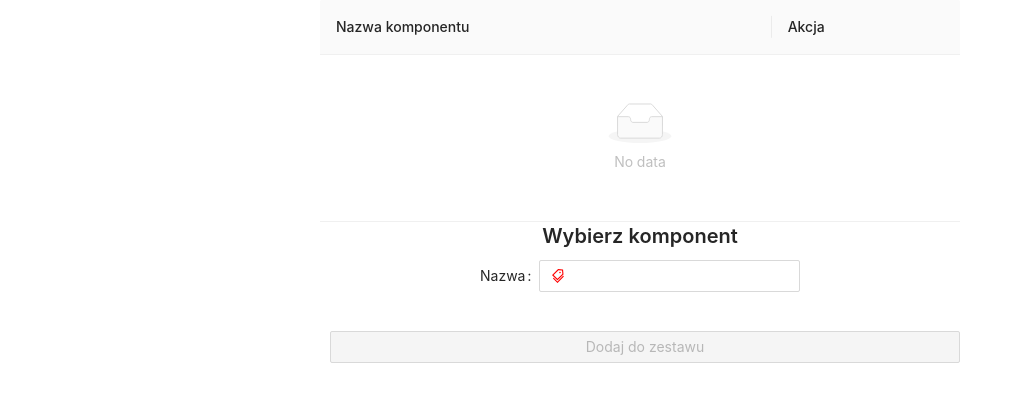
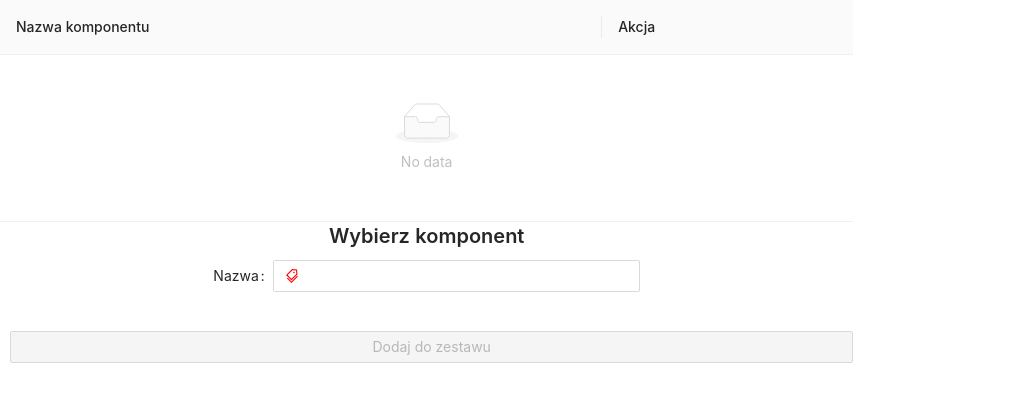
Before and after one commit to CMSBusters/wp-code, a React (Create React App) app in the folder frontend/: page / in a window 1280 px wide. Shown: the top 402 px of the page, without its empty margins (0-1023 px from the left). Built offline with nearby package versions, Linux system fonts and the light colour scheme.

Commit message:
ui improvements

```diff
--- a/frontend/src/App.css
+++ b/frontend/src/App.css
@@ -1,6 +1,3 @@
-div[name='todotext'] {
-    margin-bottom: 0;
-}
 
 .App {
     margin-top: 25px;
@@ -21,15 +18,10 @@ span[role='img'] {
     color: red;
 }
 
-.true {
-    text-decoration: line-through;
-}
-
 .hideaction {
     display: none;
 }
 
-.CalendarLabel,
 .TitleLength {
     margin-left: 30px;
 }
--- a/frontend/src/App.js
+++ b/frontend/src/App.js
@@ -5,25 +5,25 @@ import {Table, Row, Col} from 'antd';
 import 'antd/dist/antd.css';
 import './App.css';
 
-import {AddTodoForm} from './components/Form/AddForm.component';
-import {stateReducer} from './utils/functions/stateReducer.js';
+import {AddForm} from './components/Form/AddForm.component';
+import {stateReducer} from './functions/stateReducer.js';
 
-import {FORM_COLUMNS} from './utils/constants/FORM_COLUMNS';
+import {FORM_COLUMNS} from './constants/FORM_COLUMNS';
 
 export const AppContext = createContext();
 
 const App = () => {
-    const [todos, dispatchTodos] = useImmerReducer(stateReducer, []);
+    const [items, dispatchItems] = useImmerReducer(stateReducer, []);
     return (
-        <AppContext.Provider value={[todos, dispatchTodos]}>
-            <Row type="flex" justify="center">
-                <Col xs={24} sm={24} md={24} lg={12} xl={12}>
-                    <Table dataSource={todos} columns={FORM_COLUMNS}/>
+        <AppContext.Provider value={[items, dispatchItems]}>
+            <Row type="flex" justify="left">
+                <Col xs={24} sm={24} md={24} lg={12} xl={16}>
+                    <Table dataSource={items} columns={FORM_COLUMNS}/>
                 </Col>
             </Row>
-            <Row type="flex" justify="center">
-                <Col xs={24} sm={24} md={24} lg={12} xl={12}>
-                    <AddTodoForm/>
+            <Row type="flex" justify="left">
+                <Col xs={24} sm={24} md={24} lg={12} xl={16}>
+                    <AddForm/>
                 </Col>
             </Row>
         </AppContext.Provider>
--- a/frontend/src/components/Delete/Delete.component.jsx
+++ b/frontend/src/components/Delete/Delete.component.jsx
@@ -4,12 +4,12 @@ import {AppContext} from '../../App';
 import {Popconfirm, Button} from 'antd';
 
 export const Delete = ({record}) => {
-    const [, dispatchTodos] = useContext(AppContext);
+    const [, dispatchItems] = useContext(AppContext);
 
     return (
         <Popconfirm title="Czy na pewno usunąć?"
                     onConfirm={() => {
-                        dispatchTodos({type: 'DELETE_ITEM', payload: record.key,});
+                        dispatchItems({type: 'DELETE_ITEM', payload: record.key,});
                     }}>
             <Button type="primary" danger>Usuń</Button>
         </Popconfirm>
--- a/frontend/src/components/Form/AddForm.component.jsx
+++ b/frontend/src/components/Form/AddForm.component.jsx
@@ -7,13 +7,13 @@ import {AppContext} from '../../App';
 
 const {Title} = Typography;
 
-export const AddTodoForm = () => {
+export const AddForm = () => {
     const [form, setForm] = useState();
-    const [, dispatchTodos] = useContext(AppContext);
+    const [, dispatchItems] = useContext(AppContext);
     const addEnabled = form && form.length >= 1;
 
     const formSubmit = () => {
-        dispatchTodos({type: 'ADD_ITEM', payload: [form]});
+        dispatchItems({type: 'ADD_ITEM', payload: [form]});
     };
 
     return (
--- a/frontend/src/utils/constants/FORM_COLUMNS.js
+++ b/frontend/src/constants/FORM_COLUMNS.js
@@ -1,7 +1,7 @@
 import React from 'react';
 
-import {Delete} from '../../components/Delete/Delete.component';
-import {Title} from '../../components/Title/Title.component';
+import {Delete} from '../components/Delete/Delete.component';
+import {Title} from '../components/Title/Title.component';
 
 export const FORM_COLUMNS = [
     {
--- a/frontend/src/utils/functions/openNotification.js
+++ b/frontend/src/functions/openNotification.js
@@ -1,8 +1,5 @@
 import {notification} from 'antd';
 
 export const openNotification = (placement, text) => {
-    notification.info({
-        message: `${text}`,
-        placement
-    });
+    notification.info({message: `${text}`, placement});
 };
```
Also changed, not shown: frontend/src/functions/stateReducer.js (renamed from frontend/src/utils/functions/stateReducer.js).
